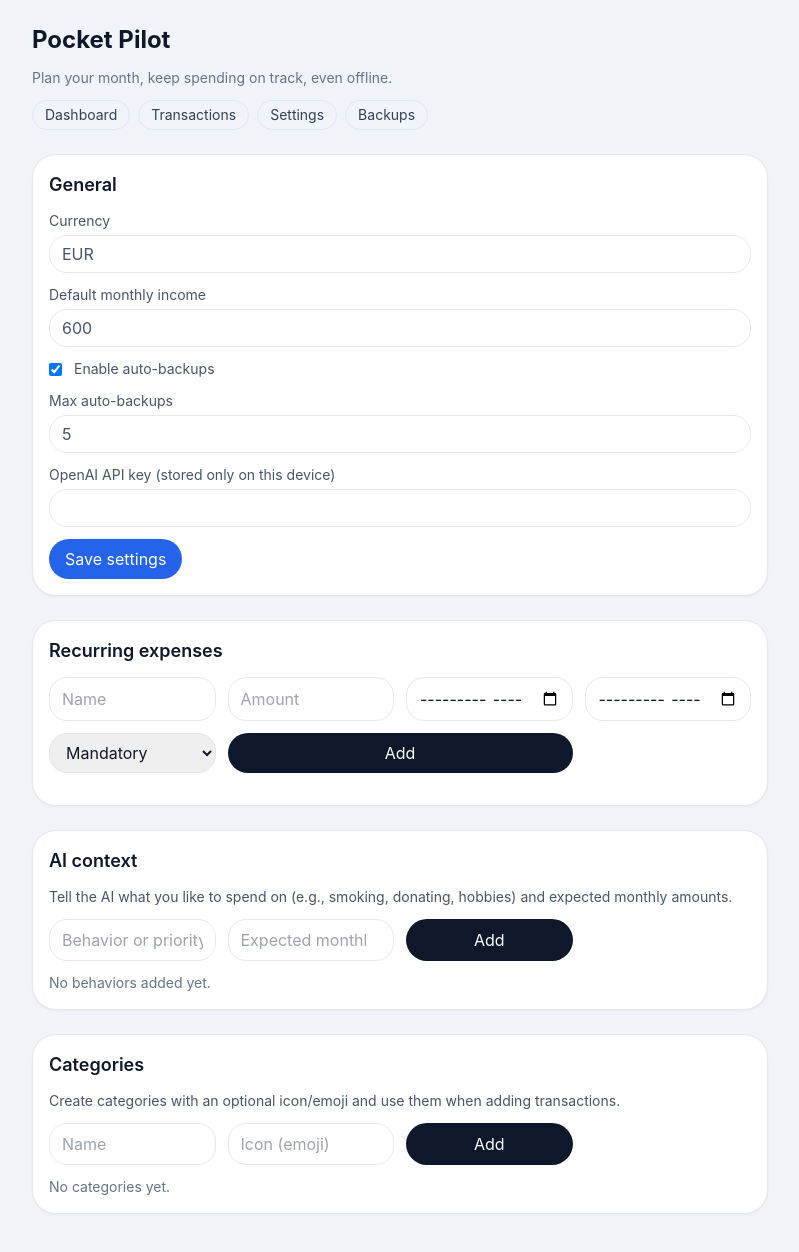
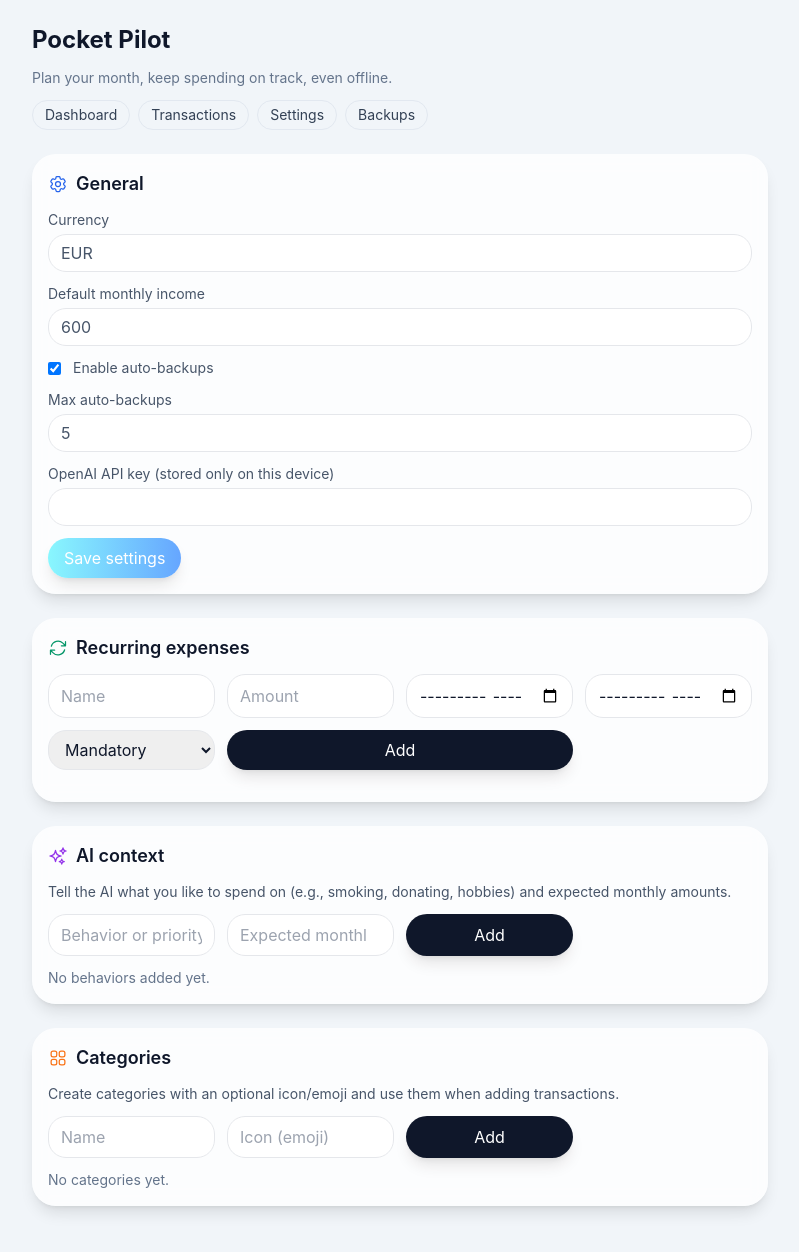
Before and after one commit to vladddanyliuk/finance_management_with_ai, a Next.js app: page /settings in a window 1280 px wide. Shown: the top 1252 px of the page, without its empty margins (240-1039 px from the left). Built offline with nearby package versions, Linux system fonts and the light colour scheme.

Commit message:
ui updates

```diff
--- a/app/backups/page.tsx
+++ b/app/backups/page.tsx
@@ -46,7 +46,7 @@ export default function BackupsPage() {
 
   return (
     <div className="space-y-6 pb-12 animate-slideIn">
-      <section className="space-y-3 rounded-2xl border bg-white p-4 shadow-sm">
+      <section className="space-y-3 rounded-2xl bg-white/80 backdrop-blur p-4 shadow-lg animate-fade">
         <h2 className="text-lg font-semibold">Export / Import</h2>
         <p className="text-sm text-slate-600">
           Keep your data safe by exporting regularly. Files stay on your device only.
@@ -65,7 +65,7 @@ export default function BackupsPage() {
         </div>
         {status && <p className="text-sm text-slate-600">{status}</p>}
       </section>
-      <section className="rounded-2xl border bg-white p-4 shadow-sm">
+      <section className="rounded-2xl bg-white/80 backdrop-blur p-4 shadow-lg animate-fade">
         <h2 className="text-lg font-semibold">Auto-backups on this device</h2>
         {autoBackups.length === 0 && <p className="text-sm text-slate-500">No backups yet.</p>}
         <ul className="mt-3 space-y-3">
--- a/app/page.tsx
+++ b/app/page.tsx
@@ -43,7 +43,7 @@ export default function DashboardPage() {
         </button>
       </div>
 
-      <form onSubmit={handleAddMonth} className="flex flex-wrap items-end gap-3 rounded-2xl border bg-white px-4 py-3 shadow-sm">
+      <form onSubmit={handleAddMonth} className="flex flex-wrap items-end gap-3 rounded-2xl bg-white/80 backdrop-blur px-4 py-3 shadow-lg animate-fade">
         <div>
           <label className="block text-xs font-semibold text-slate-600">Create month</label>
           <input
@@ -72,7 +72,7 @@ export default function DashboardPage() {
         {monthSummaries.map(({ month, summary }) => {
           const positive = summary.remaining >= 0;
           return (
-            <div key={month} className="space-y-3 rounded-2xl border bg-white p-4 shadow-sm animate-fade">
+            <div key={month} className="space-y-3 rounded-2xl bg-white/80 backdrop-blur p-4 shadow-lg animate-fade">
               <div className="flex items-start justify-between">
                 <div>
                   <div className="text-sm font-semibold text-slate-900">
@@ -91,7 +91,7 @@ export default function DashboardPage() {
                   Delete
                 </button>
               </div>
-              <div className="rounded-xl bg-slate-50 px-3 py-2 text-sm">
+              <div className="rounded-xl bg-slate-50/70 px-3 py-2 text-sm">
                 <div className="flex justify-between">
                   <span>Income</span>
                   <span>{currencyFormat(summary.defaultIncome + summary.incomeTransactionsTotal, settings.currency)}</span>
--- a/app/settings/page.tsx
+++ b/app/settings/page.tsx
@@ -1,6 +1,7 @@
 "use client";
 
 import { startTransition, useEffect, useState } from "react";
+import { Cog6ToothIcon, ArrowPathIcon, WalletIcon, SparklesIcon, Squares2X2Icon } from "@heroicons/react/24/outline";
 import { useFinanceData } from "../../lib/useFinanceData";
 import { RecurringExpense } from "../../lib/types";
 
@@ -88,8 +89,11 @@ export default function SettingsPage() {
 
   return (
     <div className="space-y-6 pb-12 animate-slideIn">
-      <form onSubmit={saveGeneral} className="space-y-3 rounded-2xl border bg-white p-4 shadow-sm">
-        <h2 className="text-lg font-semibold">General</h2>
+      <form onSubmit={saveGeneral} className="space-y-3 rounded-2xl bg-white/80 backdrop-blur p-4 shadow-lg animate-fade">
+        <h2 className="text-lg font-semibold flex items-center gap-2">
+          <Cog6ToothIcon className="h-5 w-5 text-blue-600" />
+          General
+        </h2>
         <label className="block text-sm text-slate-600">
           Currency
           <input
@@ -133,13 +137,16 @@ export default function SettingsPage() {
             className="mt-1 w-full rounded-xl border px-3 py-2"
           />
         </label>
-        <button className="rounded-full bg-blue-600 px-4 py-2 text-white" type="submit">
+        <button className="rounded-full bg-gradient-to-r from-brand-gradientFrom to-brand-gradientTo px-4 py-2 text-white shadow-lg transition-all hover:-translate-y-0.5" type="submit">
           Save settings
         </button>
       </form>
 
-      <section className="rounded-2xl border bg-white p-4 shadow-sm">
-        <h2 className="text-lg font-semibold">Recurring expenses</h2>
+      <section className="rounded-2xl bg-white/80 backdrop-blur p-4 shadow-lg animate-fade">
+        <h2 className="text-lg font-semibold flex items-center gap-2">
+          <ArrowPathIcon className="h-5 w-5 text-emerald-600" />
+          Recurring expenses
+        </h2>
         <form onSubmit={handleAddRecurring} className="mt-3 grid gap-3 md:grid-cols-4">
           <input
             placeholder="Name"
@@ -176,7 +183,7 @@ export default function SettingsPage() {
             <option value="mandatory">Mandatory</option>
             <option value="optional">Optional</option>
           </select>
-          <button type="submit" className="rounded-full bg-slate-900 px-4 py-2 text-white md:col-span-2">
+          <button type="submit" className="rounded-full bg-slate-900 px-4 py-2 text-white md:col-span-2 shadow-lg transition-all hover:-translate-y-0.5">
             Add
           </button>
         </form>
@@ -263,8 +270,11 @@ export default function SettingsPage() {
         )}
       </section>
 
-      <section className="space-y-3 rounded-2xl border bg-white p-4 shadow-sm">
-        <h2 className="text-lg font-semibold">AI context</h2>
+      <section className="space-y-3 rounded-2xl bg-white/80 backdrop-blur p-4 shadow-lg animate-fade">
+        <h2 className="text-lg font-semibold flex items-center gap-2">
+          <SparklesIcon className="h-5 w-5 text-purple-600" />
+          AI context
+        </h2>
         <p className="text-sm text-slate-600">
           Tell the AI what you like to spend on (e.g., smoking, donating, hobbies) and expected monthly amounts.
         </p>
@@ -282,7 +292,7 @@ export default function SettingsPage() {
             onChange={(e) => setNewBehavior({ ...newBehavior, amount: e.target.value })}
             className="rounded-xl border px-3 py-2"
           />
-          <button type="submit" className="rounded-full bg-slate-900 px-4 py-2 text-white">
+          <button type="submit" className="rounded-full bg-slate-900 px-4 py-2 text-white shadow-lg transition-all hover:-translate-y-0.5">
             Add
           </button>
         </form>
@@ -315,8 +325,11 @@ export default function SettingsPage() {
         </ul>
       </section>
 
-      <section className="space-y-3 rounded-2xl border bg-white p-4 shadow-sm">
-        <h2 className="text-lg font-semibold">Categories</h2>
+      <section className="space-y-3 rounded-2xl bg-white/80 backdrop-blur p-4 shadow-lg animate-fade">
+        <h2 className="text-lg font-semibold flex items-center gap-2">
+          <Squares2X2Icon className="h-5 w-5 text-orange-500" />
+          Categories
+        </h2>
         <p className="text-sm text-slate-600">Create categories with an optional icon/emoji and use them when adding transactions.</p>
         <form onSubmit={(e) => {
           e.preventDefault();
@@ -342,7 +355,7 @@ export default function SettingsPage() {
             onChange={(e) => setNewCategory({ ...newCategory, icon: e.target.value })}
             className="rounded-xl border px-3 py-2"
           />
-          <button type="submit" className="rounded-full bg-slate-900 px-4 py-2 text-white">
+          <button type="submit" className="rounded-full bg-slate-900 px-4 py-2 text-white shadow-lg transition-all hover:-translate-y-0.5">
             Add
           </button>
         </form>
--- a/components/MonthNavigator.tsx
+++ b/components/MonthNavigator.tsx
@@ -37,7 +37,7 @@ export const MonthNavigator = ({
   };
 
   return (
-    <div className="space-y-3 rounded-2xl border bg-white px-4 py-3 text-sm shadow-sm animate-slideIn">
+    <div className="space-y-3 rounded-2xl bg-white/80 backdrop-blur px-4 py-3 text-sm shadow-lg animate-slideIn">
       <div className="flex items-center justify-between gap-3">
         <button
           className="rounded-full bg-slate-100 px-3 py-1 text-slate-700 transition-all duration-200 hover:-translate-y-0.5 hover:shadow active:translate-y-0.5"
--- a/components/TransactionEditModal.tsx
+++ b/components/TransactionEditModal.tsx
@@ -18,8 +18,8 @@ export const TransactionEditModal = ({ transaction, categories, onSave, onClose
   }, [transaction]);
 
   return (
-    <div className="fixed inset-0 z-50 flex items-center justify-center bg-black/40 px-4">
-      <div className="w-full max-w-md space-y-3 rounded-2xl bg-white p-4 shadow-xl animate-fade">
+    <div className="fixed inset-0 z-50 flex items-center justify-center bg-black/40 backdrop-blur-sm px-4">
+      <div className="w-full max-w-md space-y-3 rounded-2xl bg-white/80 backdrop-blur shadow-lg p-4 animate-slideIn">
         <div className="flex items-center justify-between">
           <h3 className="text-lg font-semibold">Edit transaction</h3>
           <button className="text-sm text-slate-500" onClick={onClose}>Close</button>
--- a/components/TransactionForm.tsx
+++ b/components/TransactionForm.tsx
@@ -60,7 +60,7 @@ export const TransactionForm = ({ targetMonth, title = "Quick transaction" }: Tr
   };
 
   return (
-    <form onSubmit={handleSubmit} className="space-y-3 rounded-2xl border bg-white p-4 shadow-sm animate-slideIn">
+    <form onSubmit={handleSubmit} className="space-y-3 rounded-2xl bg-white/80 backdrop-blur p-4 shadow-lg animate-slideIn">
       <div className="text-base font-semibold text-slate-900">{title}</div>
       <div className="grid grid-cols-2 gap-3">
         <label className="text-sm text-slate-600">
--- a/components/TransactionList.tsx
+++ b/components/TransactionList.tsx
@@ -20,7 +20,7 @@ export const TransactionList = ({ transactions, showActions = false, onSelect }:
       {transactions.map((tx) => (
         <li
           key={tx.id}
-          className="rounded-2xl border bg-white/80 backdrop-blur p-4 shadow-card animate-fade"
+          className="rounded-2xl bg-white/80 backdrop-blur p-4 shadow-lg animate-fade"
           onClick={() => onSelect?.(tx)}
         >
           <div className="flex items-center justify-between">
--- a/package.json
+++ b/package.json
@@ -17,7 +17,8 @@
     "react": "19.2.0",
     "react-dom": "19.2.0",
     "react-markdown": "^9.0.1",
-    "remark-gfm": "^4.0.1"
+    "remark-gfm": "^4.0.1",
+    "@heroicons/react": "^2.1.5"
   },
   "devDependencies": {
     "@types/node": "^20",
```
Also changed, not shown: app/months/[month]/page.tsx (+5 -3 lines), app/transactions/page.tsx (+11 -4 lines), components/Card.tsx (+4 -4 lines), 1 other file (tests, documents, lock files or other folders).
